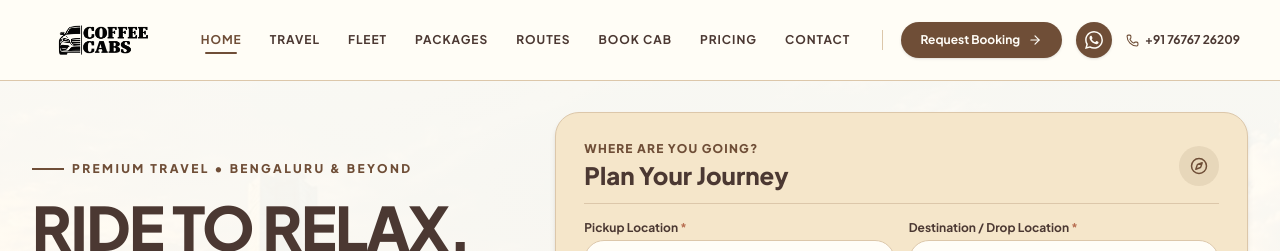
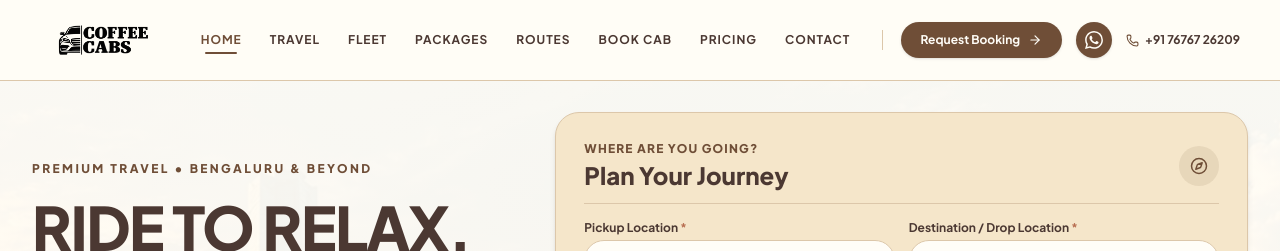
Before and after one commit to GAGANGOWDAP/coffee-cabs, a React (Vite) app: page / in a window 1280 px wide. Shown: the top 251 px of the page. Built offline with nearby package versions, Linux system fonts and the light colour scheme.

Commit message:
style: remove left decorative line from homepage hero eyebrow

```diff
--- a/src/app/pages/HomePage.tsx
+++ b/src/app/pages/HomePage.tsx
@@ -199,8 +199,7 @@ export default function HomePage() {
             {/* LEFT PANEL: BRAND MESSAGE (~45% on desktop) */}
             <div className="lg:col-span-5 flex flex-col justify-center text-left space-y-4">
               {/* Eyebrow */}
-              <div className="gsap-hero-eyebrow inline-flex items-center gap-2">
-                <span className="h-[2px] w-8 bg-[#6F4E37] shrink-0" />
+              <div className="gsap-hero-eyebrow inline-flex items-center">
                 <span className="text-xs uppercase tracking-[0.2em] font-extrabold text-[#6F4E37]">
                   PREMIUM TRAVEL • BENGALURU & BEYOND
                 </span>
```
